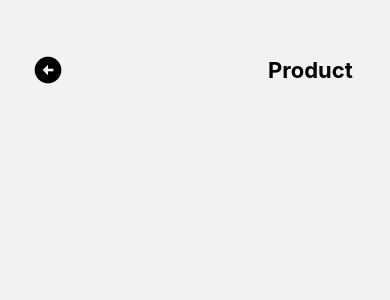
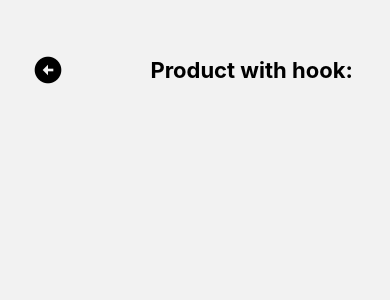
Before and after one commit to RicardoBaldrez/Navigation, a React Native app: screen /product in a window 390 px wide. Shown: the top 300 px of the page. Built offline with nearby package versions, Linux system fonts and the light colour scheme.

Commit message:
feat: Adds parameters to the route and dynamic typing

```diff
--- a/src/app/Product.tsx
+++ b/src/app/Product.tsx
@@ -1,17 +1,23 @@
 import { View } from "react-native"
+import { useRoute } from "@react-navigation/native";
 
-import { StackRoutesProps } from "@/routes/StackRoutes";
+import { StackRoutes, StackRoutesProps } from "@/routes/StackRoutes";
 
 import Title from "@/components/Title"
 import Header from "@/components/Header"
 import ButtonIcon from "@/components/ButtonIcon";
 
+type RouteParams = StackRoutesProps<"product">;
+
 export function Product({ navigation, route }: StackRoutesProps<"product">) {
+	const { params } = useRoute<RouteParams["route"]>();
+
 	return (
 		<View style={{ flex: 1, padding: 32, paddingTop: 54  }}>
 			<Header>
 				<ButtonIcon name="arrow-circle-left" onPress={() => navigation.goBack()}/>
-				<Title>Product { route.params?.id }</Title>
+				{/* <Title>Product { route.params?.id }</Title> */}
+				<Title>Product with hook: {params?.id}</Title>
 			</Header>
 		</View>
 	);
```
